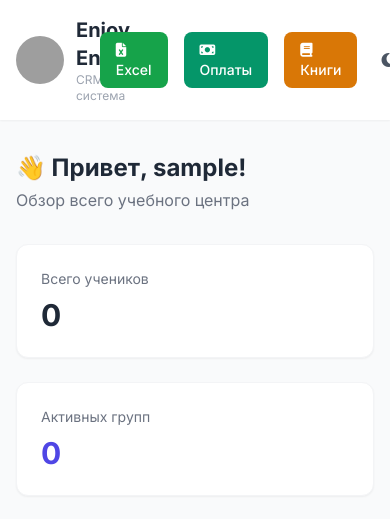
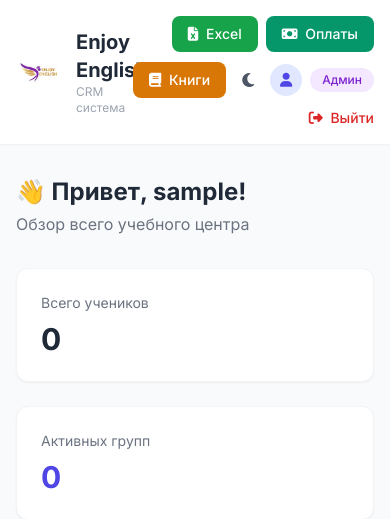
Before and after one commit to Nurmukasan/english-center-crm, a Django app: page /dashboard/ in a window 390 px wide; the page is wider, and only the part inside the window is pictured. Shown: the top 519 px of that part. Run offline with Django 5.2, Linux system fonts and the light colour scheme; the visitor is signed in with stand-in values (Sample User, id 1); data that the repository does not hold is empty; some libraries are stand-ins or nearby versions; grey boxes are pictures that could not be loaded.

Commit message:
оптимизация для телефона

```diff
--- a/dashboard/templates/dashboard/dashboard.html
+++ b/dashboard/templates/dashboard/dashboard.html
@@ -36,7 +36,7 @@
                     <p class="text-xs text-gray-400 dark:text-gray-500">CRM система</p>
                 </div>
             </div>
-            <div class="flex items-center gap-4">
+            <div class="flex items-center gap-2 md:gap-4 flex-wrap justify-end">
                 {% if role == 'teacher' or role == 'developer' %}
                 <a href="{% url 'weekly_schedule' %}"
                     class="text-indigo-600 dark:text-indigo-400 hover:text-indigo-700 text-sm font-medium hidden sm:inline">
```
Also changed, not shown: media/books/61TZ1uCOPwL_pWJfuT0._AC_UF10001000_QL80_.jpg (added), media/logo/logo.png (added), media/profile_photos/Hxh___Hisoka_Morow.jpg (added), media/profile_photos/Hxh___Hisoka_Morow_4bAnQum.jpg (added), media/profile_photos/Hxh___Hisoka_Morow_F13k39E.jpg (added).
